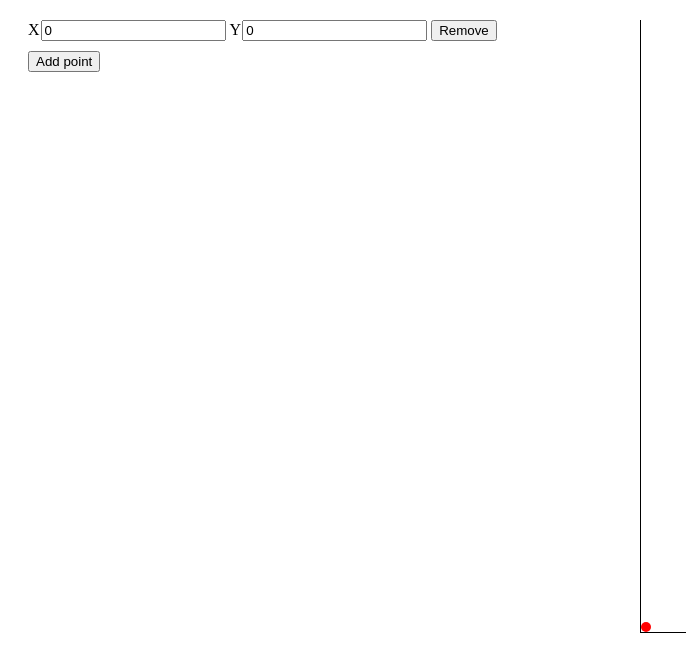
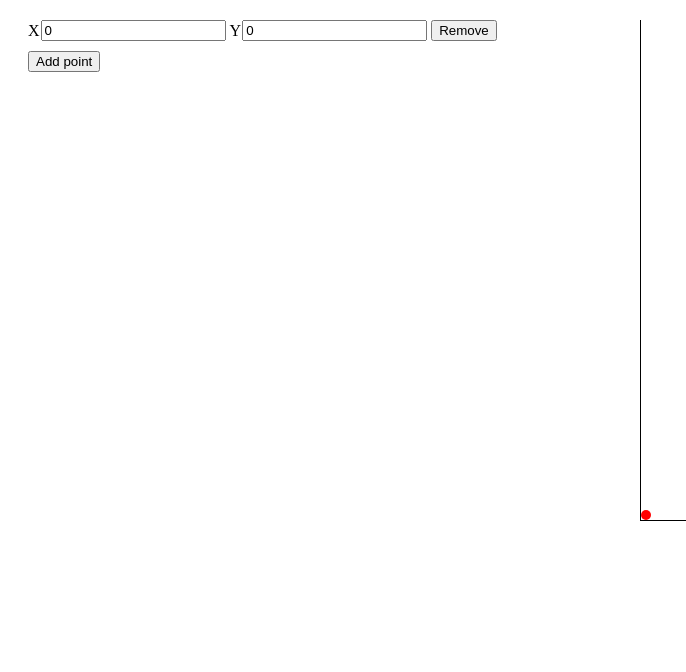
Before and after one commit to AlexeyBerezutsky/grapheditor, a React (Create React App) app: page / in a window 1280 px wide. Both pictures are taken after a click on the button "Add point". Shown: the top 672 px of the page, without its empty margins (0-686 px from the left). Built offline with nearby package versions, Linux system fonts and the light colour scheme.

Commit message:
small style adjustment

```diff
--- a/src/App.css
+++ b/src/App.css
@@ -10,6 +10,7 @@
 .plot {
     position: relative;
     width: 100%;
+    max-width: 500px;
     aspect-ratio: 1;
     border: 1px solid black;
     border-top: none;
@@ -25,13 +26,18 @@
 }
 
 .input-group {
+    margin-bottom: 10px;
     display: flex;
     justify-content: flex-start;
     align-items: center;
+    flex-wrap: nowrap;
 }
 
-.input-group {
-    margin-bottom: 10px;
+.coordinate {
+    display: flex;
+    justify-content: flex-start;
+    align-items: center;
+    flex-wrap: nowrap;
 }
 
 .input-group .coordinate {
```
